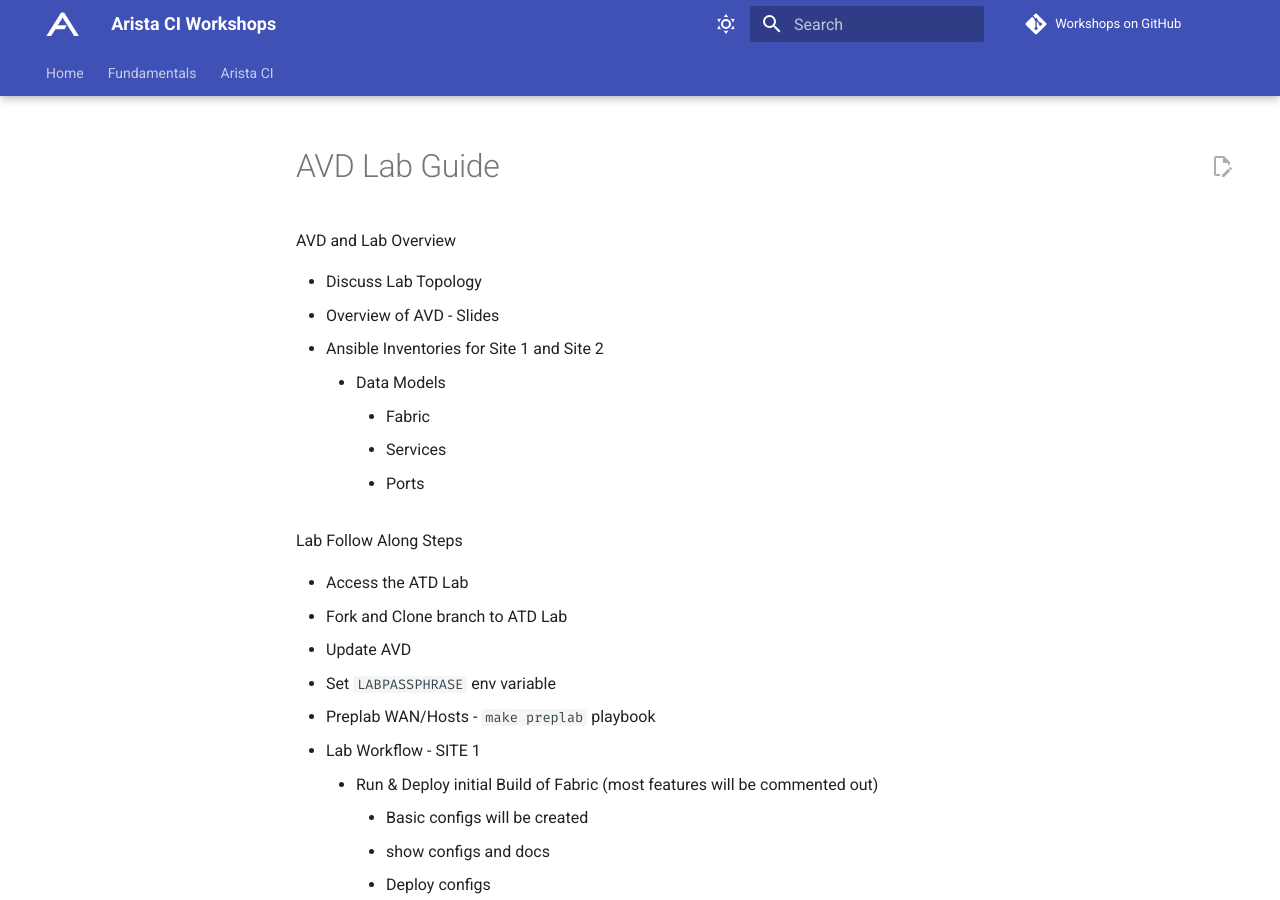
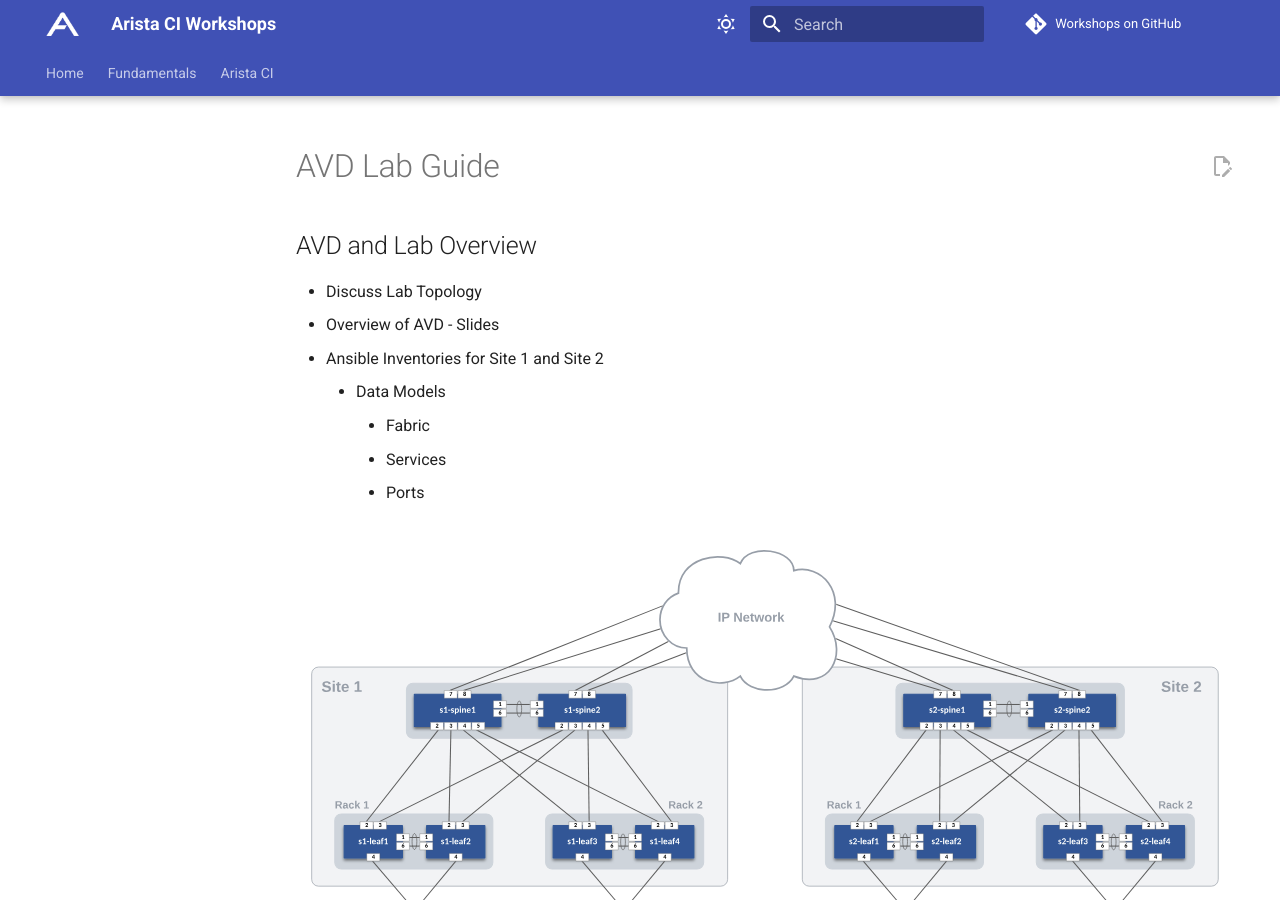
Before and after one commit to aristanetworks/avd-workshops, an MkDocs documentation site: the page built from workshops/avd-lab-guide.md, in a window 1280 px wide and 900 px high. Built offline with MkDocs 1.6.1 and Material for MkDocs 9.7.7, drawn with Linux system fonts in a browser that asks for light colours; comment, search, counter and statistics services are not loaded.

Commit message:
moved file locatuion and addded image

```diff
--- a/workshops/assets/avd-lab-guide.md
+++ b/workshops/avd-lab-guide.md
@@ -1,6 +1,6 @@
 # AVD Lab Guide
 
-AVD and Lab Overview
+## AVD and Lab Overview
 
 - Discuss Lab Topology
 - Overview of AVD - Slides
@@ -10,7 +10,9 @@
     - Services
     - Ports
 
-Lab Follow Along Steps
+![Dual DC Topology](assets/images/dual-dc-topo.svg)
+
+## Lab Follow Along Steps
 
 - Access the ATD Lab
 - Fork and Clone branch to ATD Lab
```
Also changed, not shown: workshops/index.md (+1 -1 lines).
